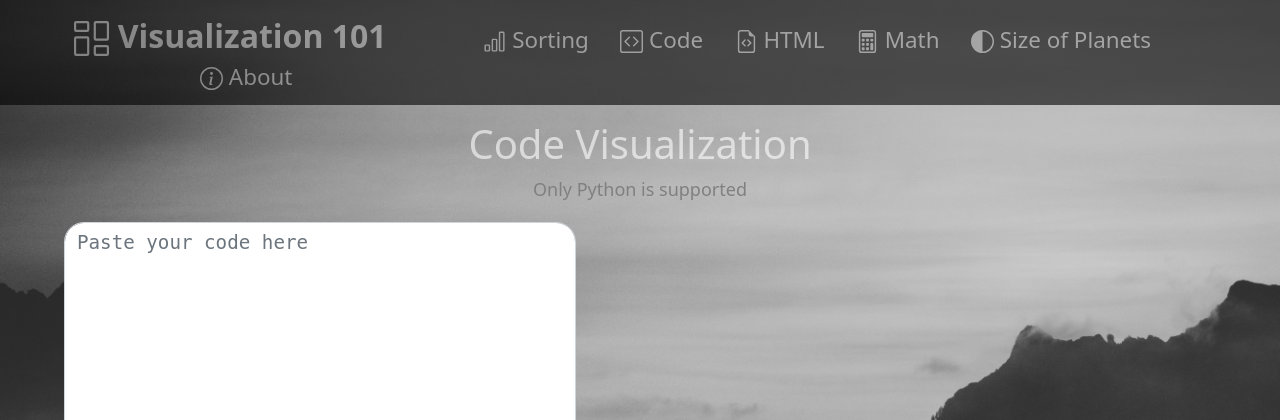
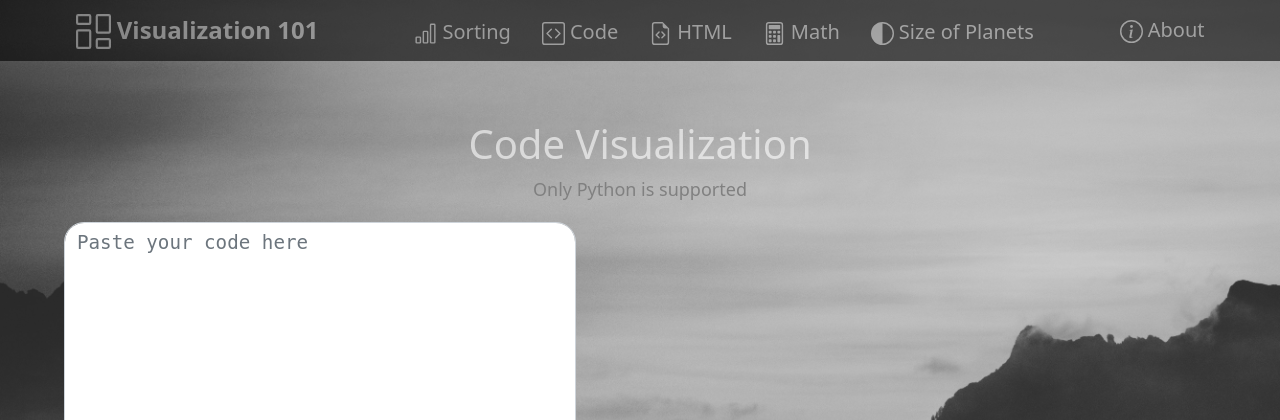
Before and after one commit to BekhruzSNiyazov/Visualization101, a Flask app: page /code in a window 1280 px wide. Shown: the top 420 px of the page. Run offline with Flask 2, Linux system fonts and the light colour scheme.

Commit message:
updated base.html

```diff
--- a/templates/base.html
+++ b/templates/base.html
@@ -12,8 +12,8 @@
     <link rel="stylesheet" href="{{url_for('static', filename='css/base.css')}}">
     <link href="https://cdn.jsdelivr.net/npm/bootstrap@5.0.0-beta2/dist/css/bootstrap.min.css" rel="stylesheet" integrity="sha384-BmbxuPwQa2lc/FVzBcNJ7UAyJxM6wuqIj61tLrc4wSX0szH/Ev+nYRRuWlolflfl" crossorigin="anonymous">
     <script src="https://cdn.jsdelivr.net/npm/bootstrap@5.0.0-beta2/dist/js/bootstrap.bundle.min.js" integrity="sha384-b5kHyXgcpbZJO/tY9Ul7kGkf1S0CWuKcCD38l8YkeH8z8QjE0GmW1gYU5S9FOnJ0" crossorigin="anonymous"></script>
-    <nav style="background-color: black; color: white; position: fixed; width: 100%; padding: 0.9%;">
-        <a class="a" style="margin-left: 5%; font-size: 200%;" href="/">
+    <nav style="background-color: black; color: white; position: fixed; width: 100%; padding: 0.9vw;">
+        <a class="a" style="margin-left: 5vw; font-size: 3vh;" href="/">
             <strong>
                 <svg xmlns="http://www.w3.org/2000/svg" width="35" height="35" fill="currentColor" class="bi bi-columns-gap" viewBox="0 0 16 16">
                     <path d="M6 1v3H1V1h5zM1 0a1 1 0 0 0-1 1v3a1 1 0 0 0 1 1h5a1 1 0 0 0 1-1V1a1 1 0 0 0-1-1H1zm14 12v3h-5v-3h5zm-5-1a1 1 0 0 0-1 1v3a1 1 0 0 0 1 1h5a1 1 0 0 0 1-1v-3a1 1 0 0 0-1-1h-5zM6 8v7H1V8h5zM1 7a1 1 0 0 0-1 1v7a1 1 0 0 0 1 1h5a1 1 0 0 0 1-1V8a1 1 0 0 0-1-1H1zm14-6v7h-5V1h5zm-5-1a1 1 0 0 0-1 1v7a1 1 0 0 0 1 1h5a1 1 0 0 0 1-1V1a1 1 0 0 0-1-1h-5z"/>
@@ -21,7 +21,7 @@
                 Visualization 101
             </strong>
         </a>
-        <span style="font-size: 140%; margin-left: 5%;">
+        <span style="font-size: 2.5vh; margin-left: 5vw;">
             <a class="a" href="/sorting">
                 <svg xmlnls="http://www.w3.org/2000/svg" width="23" height="23" fill="currentColor" class="bi bi-bar-chart" viewBox="0 0 16 16">
                     <path d="M4 11H2v3h2v-3zm5-4H7v7h2V7zm5-5v12h-2V2h2zm-2-1a1 1 0 0 0-1 1v12a1 1 0 0 0 1 1h2a1 1 0 0 0 1-1V2a1 1 0 0 0-1-1h-2zM6 7a1 1 0 0 1 1-1h2a1 1 0 0 1 1 1v7a1 1 0 0 1-1 1H7a1 1 0 0 1-1-1V7zm-5 4a1 1 0 0 1 1-1h2a1 1 0 0 1 1 1v3a1 1 0 0 1-1 1H2a1 1 0 0 1-1-1v-3z"/>
@@ -55,7 +55,7 @@
                 </svg>
                 Size of Planets
             </a>
-            <a class="a" style="margin-left: 15%;" href="/about">
+            <a class="a" style="float: right; margin-top: 0.3vw; margin-right: 5vw;" href="/about">
                 <svg xmlns="http://www.w3.org/2000/svg" width="23" height="23" fill="currentColor" class="bi bi-info-circle" viewBox="0 0 16 16">
                     <path d="M8 15A7 7 0 1 1 8 1a7 7 0 0 1 0 14zm0 1A8 8 0 1 0 8 0a8 8 0 0 0 0 16z"/>
                     <path d="M8.93 6.588l-2.29.287-.082.38.45.083c.294.07.352.176.288.469l-.738 3.468c-.194.897.105 1.319.808 1.319.545 0 1.178-.252 1.465-.598l.088-.416c-.2.176-.492.246-.686.246-.275 0-.375-.193-.304-.533L8.93 6.588zM9 4.5a1 1 0 1 1-2 0 1 1 0 0 1 2 0z"/>
```
